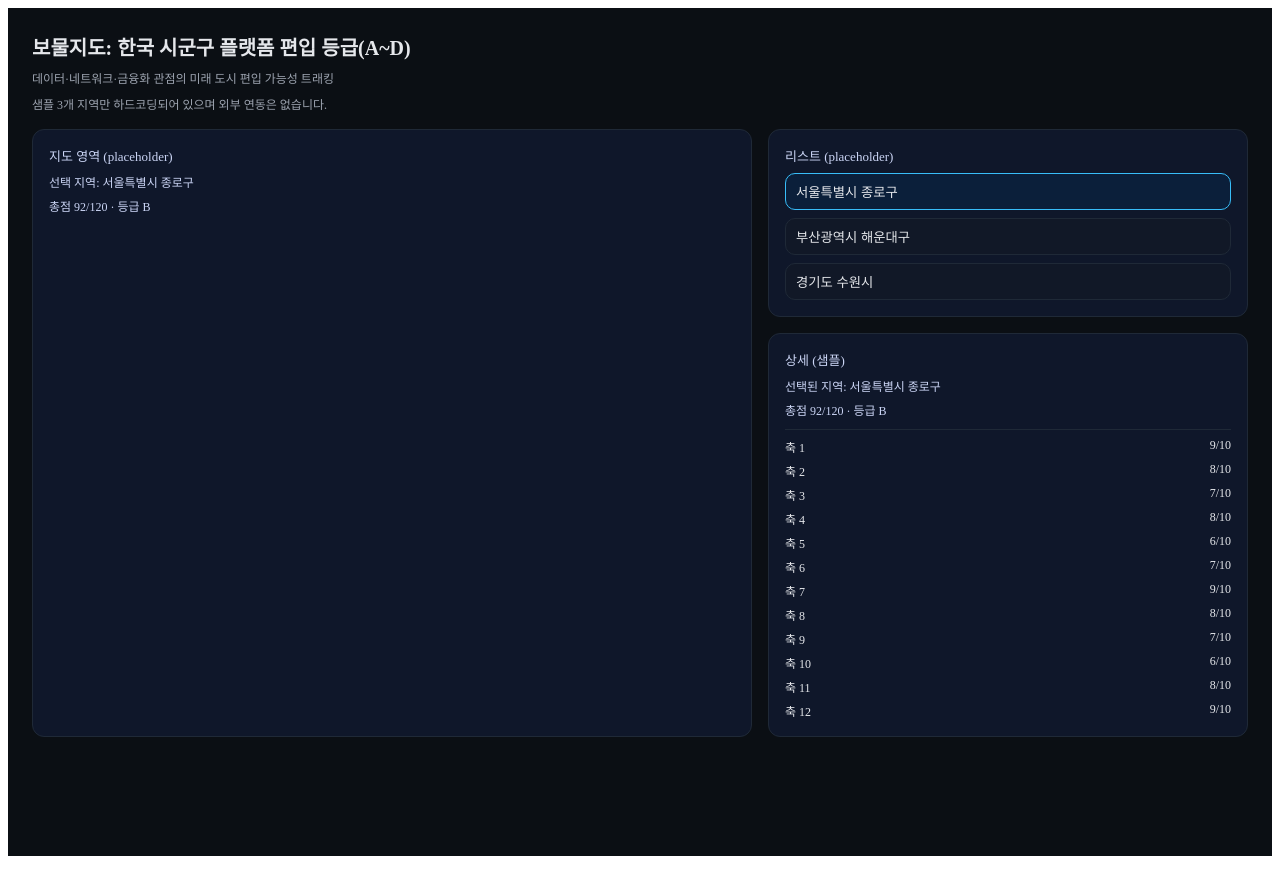
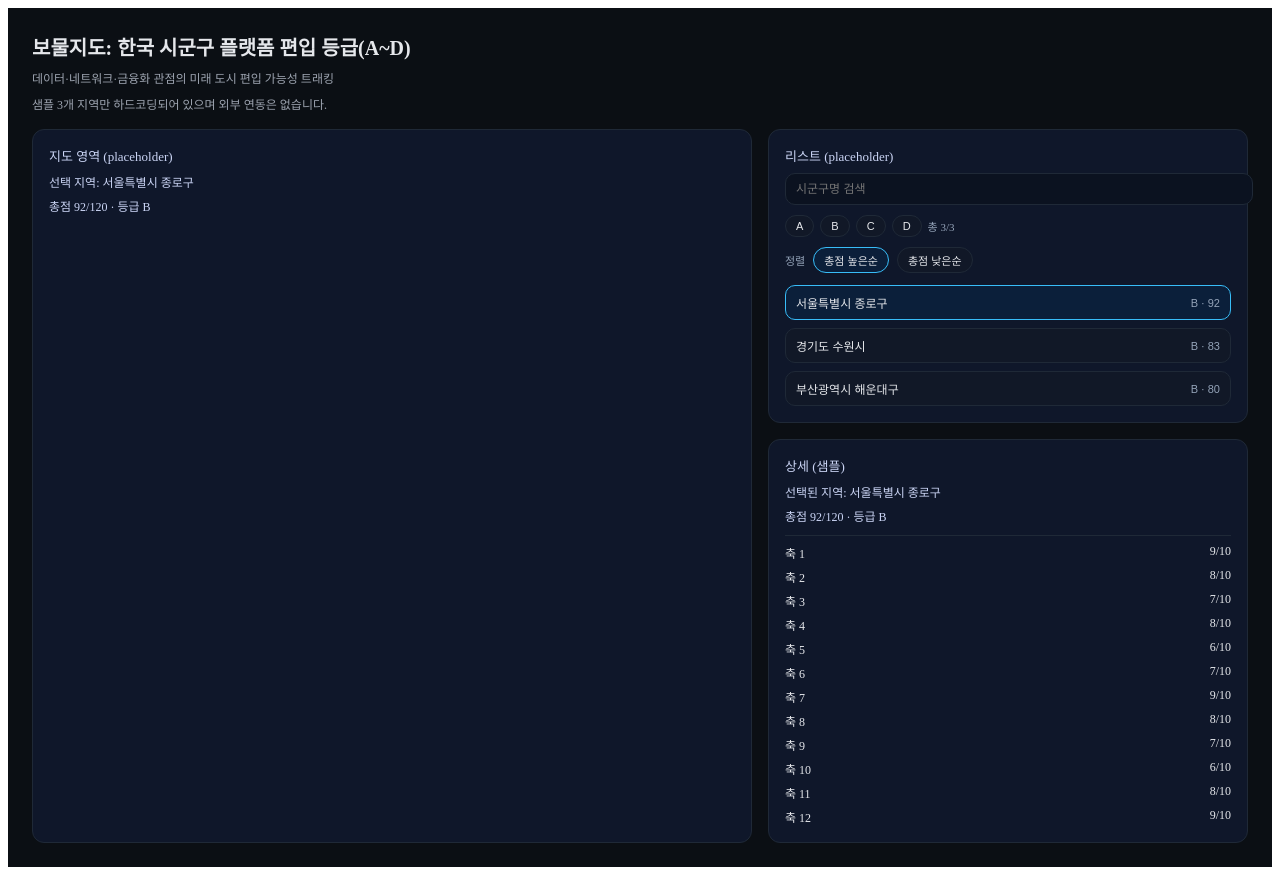
Before and after one commit to siempre4545-lgtm/fed, a Next.js app: page /platform-map-v2 in a window 1280 px wide. Built offline with nearby package versions, Linux system fonts and the light colour scheme.

Commit message:
Improve platform-map v2 list UX
Add search, grade filters, and score sorting for sample data.

```diff
--- a/app/platform-map-v2/page.tsx
+++ b/app/platform-map-v2/page.tsx
@@ -45,9 +45,22 @@ export default function Page() {
       </section>
 
       <style jsx>{`
+        .layoutSide {
+          order: 0;
+        }
+
+        .layoutMain {
+          order: 1;
+        }
+
         @media (min-width: 960px) {
           .layout {
             grid-template-columns: minmax(0, 1.2fr) minmax(0, 0.8fr);
+          }
+
+          .layoutSide,
+          .layoutMain {
+            order: 0;
           }
         }
       `}</style>
--- a/components/platform-map-v2/ListShell.tsx
+++ b/components/platform-map-v2/ListShell.tsx
@@ -1,3 +1,6 @@
+import { useMemo, useState } from "react";
+import type { Grade } from "../../lib/platform-map-v2/scoring";
+import { getScoreSummary } from "../../lib/platform-map-v2/scoring";
 import type { PlatformMapSample } from "../../lib/platform-map-v2/types";
 
 type Props = {
@@ -6,7 +9,42 @@ type Props = {
   onSelect: (id: string) => void;
 };
 
+const GRADE_OPTIONS: Grade[] = ["A", "B", "C", "D"];
+
 export default function ListShell({ items, selectedId, onSelect }: Props) {
+  const [search, setSearch] = useState("");
+  const [sortOrder, setSortOrder] = useState<"desc" | "asc">("desc");
+  const [selectedGrades, setSelectedGrades] = useState<Grade[]>([]);
+
+  const itemsWithScore = useMemo(
+    () =>
+      items.map((item) => {
+        const summary = getScoreSummary(item.axes);
+        return { ...item, total: summary.total, grade: summary.grade };
+      }),
+    [items],
+  );
+
+  const filteredItems = useMemo(() => {
+    const term = search.trim().toLowerCase();
+    const gradeSet = new Set(selectedGrades);
+    const result = itemsWithScore.filter((item) => {
+      const nameMatch = term.length === 0 || item.name.toLowerCase().includes(term);
+      const gradeMatch = gradeSet.size === 0 || gradeSet.has(item.grade);
+      return nameMatch && gradeMatch;
+    });
+
+    return [...result].sort((a, b) =>
+      sortOrder === "desc" ? b.total - a.total : a.total - b.total,
+    );
+  }, [itemsWithScore, search, selectedGrades, sortOrder]);
+
+  const toggleGrade = (grade: Grade) => {
+    setSelectedGrades((prev) =>
+      prev.includes(grade) ? prev.filter((item) => item !== grade) : [...prev, grade],
+    );
+  };
+
   return (
     <div
       style={{
@@ -18,8 +56,86 @@ export default function ListShell({ items, selectedId, onSelect }: Props) {
       }}
     >
       <div style={{ fontSize: 13, marginBottom: 8 }}>리스트 (placeholder)</div>
+      <div style={{ display: "grid", gap: 10, marginBottom: 12 }}>
+        <input
+          value={search}
+          onChange={(event) => setSearch(event.target.value)}
+          placeholder="시군구명 검색"
+          style={{
+            width: "100%",
+            borderRadius: 10,
+            border: "1px solid #1f2937",
+            padding: "8px 10px",
+            background: "#0b1220",
+            color: "#e5e7eb",
+            fontSize: 12,
+          }}
+        />
+        <div style={{ display: "flex", flexWrap: "wrap", gap: 6 }}>
+          {GRADE_OPTIONS.map((grade) => {
+            const active = selectedGrades.includes(grade);
+            return (
+              <button
+                key={grade}
+                type="button"
+                onClick={() => toggleGrade(grade)}
+                style={{
+                  borderRadius: 999,
+                  border: active ? "1px solid #38bdf8" : "1px solid #1f2937",
+                  background: active ? "#0b1f3a" : "#111827",
+                  color: "#e5e7eb",
+                  padding: "4px 10px",
+                  fontSize: 11,
+                  cursor: "pointer",
+                }}
+              >
+                {grade}
+              </button>
+            );
+          })}
+          <span style={{ fontSize: 11, color: "#94a3b8", alignSelf: "center" }}>
+            총 {filteredItems.length}/{items.length}
+          </span>
+        </div>
+        <div style={{ display: "flex", gap: 8, alignItems: "center" }}>
+          <span style={{ fontSize: 11, color: "#94a3b8" }}>정렬</span>
+          <button
+            type="button"
+            onClick={() => setSortOrder("desc")}
+            style={{
+              borderRadius: 999,
+              border: sortOrder === "desc" ? "1px solid #38bdf8" : "1px solid #1f2937",
+              background: sortOrder === "desc" ? "#0b1f3a" : "#111827",
+              color: "#e5e7eb",
+              padding: "4px 10px",
+              fontSize: 11,
+              cursor: "pointer",
+            }}
+          >
+            총점 높은순
+          </button>
+          <button
+            type="button"
+            onClick={() => setSortOrder("asc")}
+            style={{
+              borderRadius: 999,
+              border: sortOrder === "asc" ? "1px solid #38bdf8" : "1px solid #1f2937",
+              background: sortOrder === "asc" ? "#0b1f3a" : "#111827",
+              color: "#e5e7eb",
+              padding: "4px 10px",
+              fontSize: 11,
+              cursor: "pointer",
+            }}
+          >
+            총점 낮은순
+          </button>
+        </div>
+      </div>
       <div style={{ display: "grid", gap: 8 }}>
-        {items.map((item) => {
+        {filteredItems.length === 0 && (
+          <div style={{ fontSize: 12, color: "#94a3b8" }}>조건에 맞는 지역이 없습니다.</div>
+        )}
+        {filteredItems.map((item) => {
           const active = item.id === selectedId;
           return (
             <button
@@ -34,9 +150,16 @@ export default function ListShell({ items, selectedId, onSelect }: Props) {
                 background: active ? "#0b1f3a" : "#111827",
                 color: "#e5e7eb",
                 cursor: "pointer",
+                display: "flex",
+                justifyContent: "space-between",
+                gap: 8,
+                alignItems: "center",
               }}
             >
-              {item.name}
+              <span style={{ fontSize: 12 }}>{item.name}</span>
+              <span style={{ fontSize: 11, color: "#94a3b8" }}>
+                {item.grade} · {item.total}
+              </span>
             </button>
           );
         })}
```
